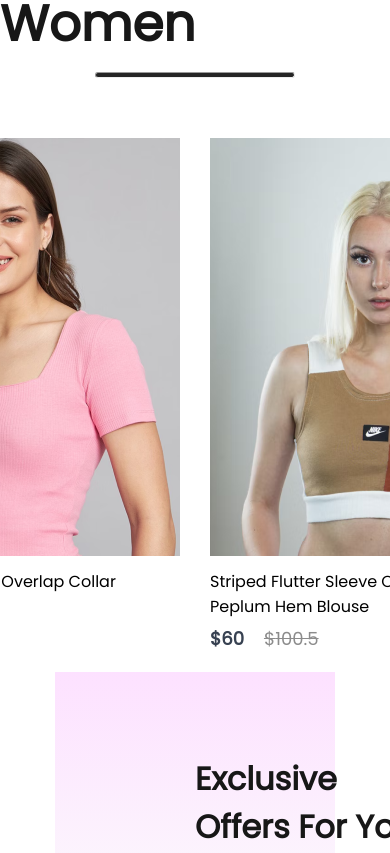
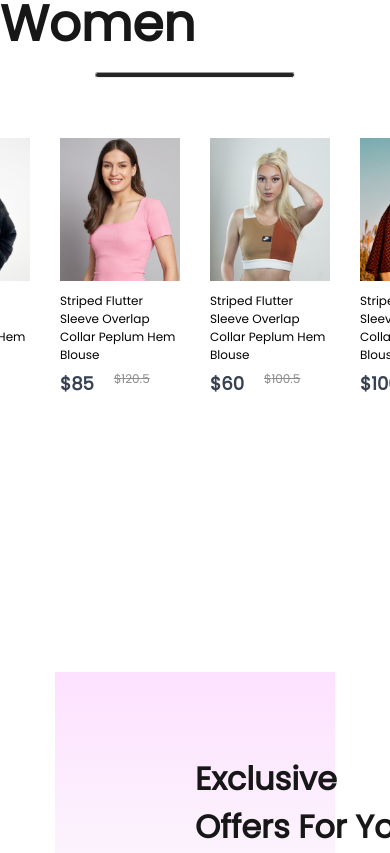
Before and after one commit to Aqueous20/Tropical-Treasures, a React (Create React App) app in the folder tropicaltreasures/: page / in a window 390 px wide. Shown: the part 1020-1873 px from the top of the page. Built offline with nearby package versions, Linux system fonts and the light colour scheme.

Commit message:
updated items.css
started working on the responsiveness of the items component on devices

```diff
--- a/tropicaltreasures/src/components/Items/Items.css
+++ b/tropicaltreasures/src/components/Items/Items.css
@@ -1,5 +1,9 @@
 .item {
-  width: 350px;
+  width: 280px;
+}
+
+.item img {
+  width: 280px;
 }
 
 .item p {
@@ -28,3 +32,42 @@
   transform: scale(1.05);
   transition: 0.6s;
 }
+
+@media (max-width: 1280px) {
+  .item {
+    width: 220px;
+    font-size: 14px;
+  }
+  .tem img {
+    width: 220px;
+  }
+  .item_prices-old {
+    font-size: 14px;
+  }
+}
+
+@media (max-width: 1024px) {
+  .item {
+    width: 170px;
+    font-size: 13px;
+  }
+  .item img {
+    width: 170px;
+  }
+  .item_prices-old {
+    font-size: 13px;
+  }
+}
+
+@media (max-width: 800px) {
+  .item {
+    width: 120px;
+    font-size: 12px;
+  }
+  .item img {
+    width: 120px;
+  }
+  .item_prices-old {
+    font-size: 12px;
+  }
+}
--- a/tropicaltreasures/src/pages/ShopCategory.jsx
+++ b/tropicaltreasures/src/pages/ShopCategory.jsx
@@ -11,7 +11,7 @@ export const ShopCategory = (props) => {
       <img
         src={props.banner}
         alt="binge sake"
-        className="shop_categroy-banner"
+        className="shop_category-banner"
       />
       <div className="shop_category-indexsort">
         <p>
@@ -39,9 +39,7 @@ export const ShopCategory = (props) => {
           }
         })}
       </div>
-      <div className="shop_category-load-more">
-        Explore More
-      </div>
+      <div className="shop_category-load-more">Explore More</div>
     </div>
   );
 };
```
Also changed, not shown: 1 other file (tests, documents, lock files or other folders).
